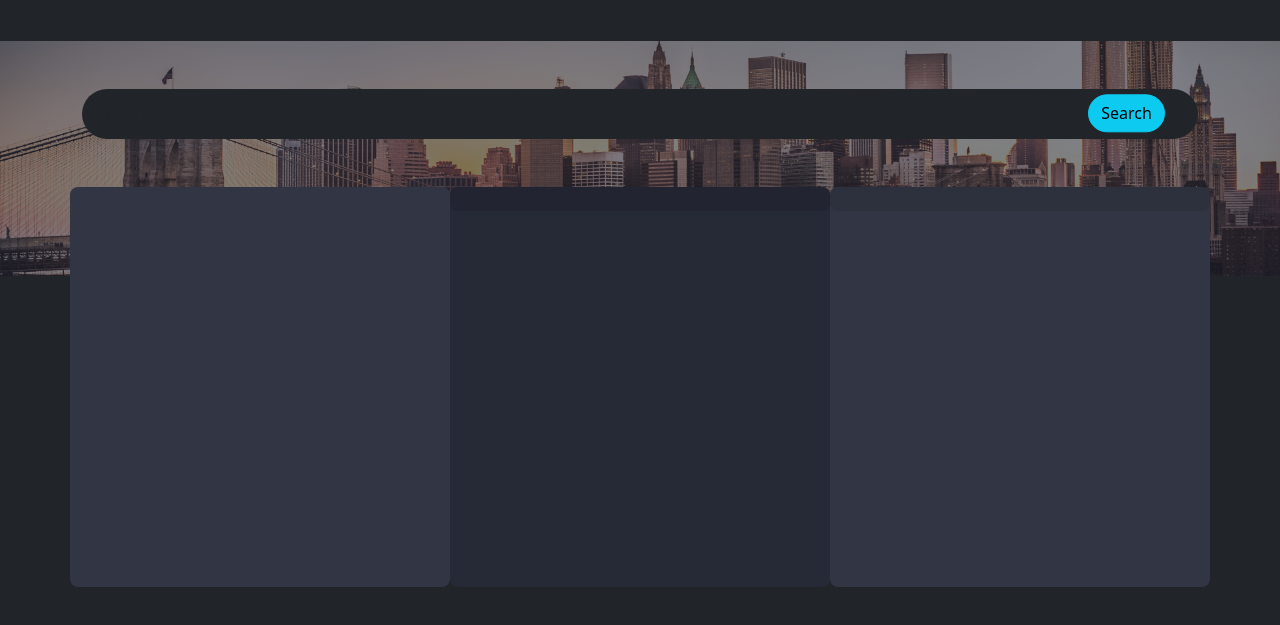
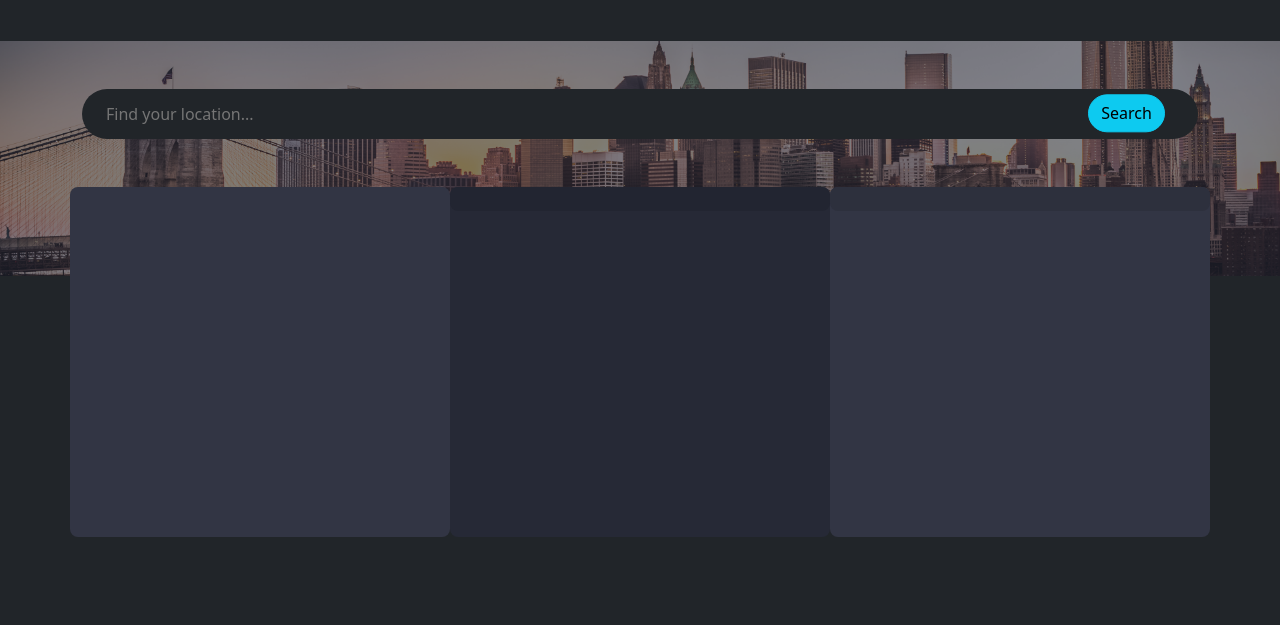
Before and after one commit to walid-mehelba/WeatherApp, a plain HTML site: page index.html in a window 1280 px wide. Shown: the part 99-724 px from the top of the page. Drawn offline with Linux system fonts and the light colour scheme; no server answers.

Commit message:
Weather App

```diff
--- a/css/style.css
+++ b/css/style.css
@@ -43,8 +43,8 @@ header {
 
 }
 
-.form-control ::placeholder {
-    color: white;
+.form-control::placeholder {
+    color: #757575;
 }
 
 .searchInput .btn {
@@ -55,12 +55,12 @@ header {
 
 .weatherCard1 {
     background-color: #323544;
-    height: 400px;
+    height: 350px;
     color: #C0C1C9;
 }
 .weatherCard2 {
     background-color: #262936;
-    height: 400px;
+    height: 350px;
     color: #C0C1C9;
 }
 
--- a/index.html
+++ b/index.html
@@ -63,7 +63,7 @@
         />
         <button class="btn btn-info rounded-pill">Search</button>
       </div>
-      <div class="container pb-5">
+      <div class="container pb-5 mb-5">
         <div class="row">
           <div class="col-md-4 rounded-3 weatherCard1">
             <div id="todayDate"
@@ -113,6 +113,7 @@
         </div>
       </div>
     </header>
+
     <script src="./js/bootstrap.bundle.min.js"></script>
     <script src="./js/main.js"></script>
   </body>
--- a/js/main.js
+++ b/js/main.js
@@ -172,7 +172,7 @@ function display() {
   locationText.innerHTML = today.location;
   degreeText.innerHTML = `<span>${today.temp}°C</span>
                 <img
-                  class="w-100"
+                  class="w-25"
                   src= "https://${today.icon}"
                   alt=""
                 />`;
```
